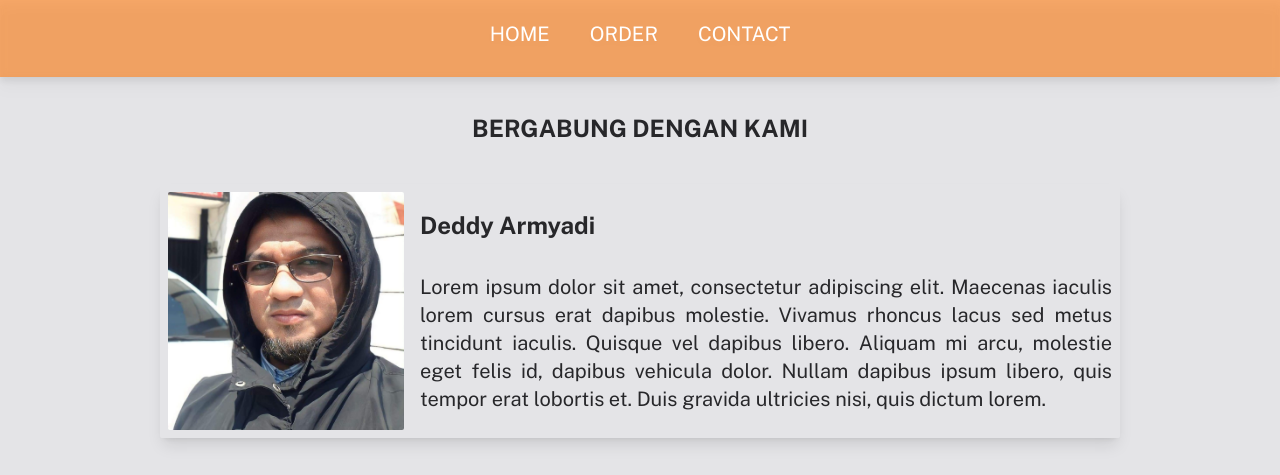
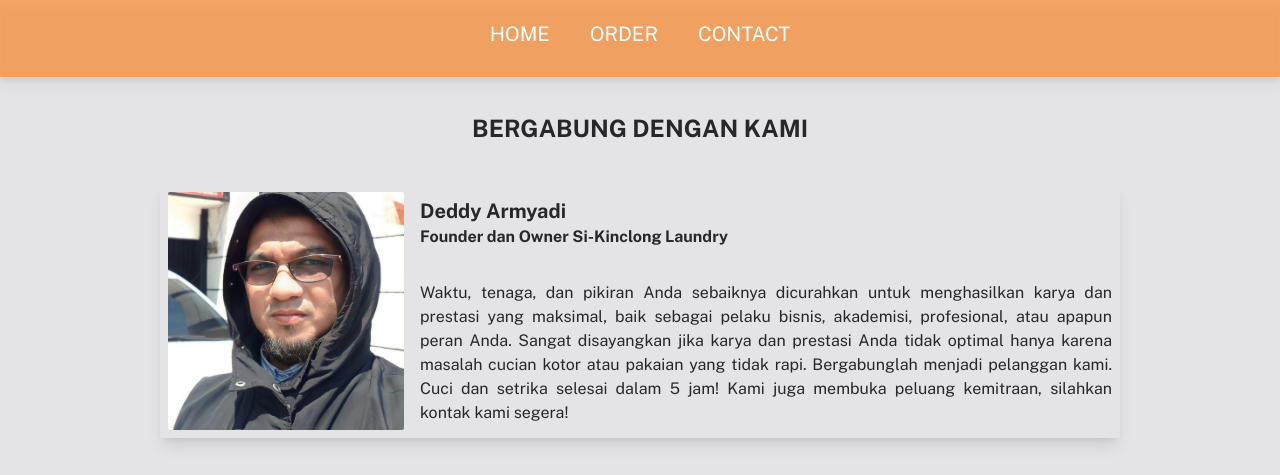
Before and after one commit to salmanfrds/Si-Kinclong-Laundry, a website: page contact.html in a window 1280 px wide. Shown: the top 475 px of the page. Drawn offline with nearby package versions, Linux system fonts and the light colour scheme; grey boxes are pictures that could not be loaded.

Commit message:
update 24c

```diff
--- a/contact.html
+++ b/contact.html
@@ -46,9 +46,17 @@
       <h1 class="text-base md:text-lg xl:text-2xl"><b>BERGABUNG DENGAN KAMI</b></h1>
       <div class="flex flex-col md:flex-row gap-4 items-center p-4 md:p-2 md:shadow-lg rounded-sm">
         <img src="src/abi profile.jpg" alt="Deddy Armyadi" class="rounded-sm w-3/4 md:w-1/4">
-        <div class="flex flex-col gap-4 xl:gap-8 text-center md:text-left">
-          <h1 data-aos="fade-right" class="text-lg md:text-xl xl:text-2xl md:text-left"><b>Deddy Armyadi</b></h1>
-          <p data-aos="fade-right" class="text-center md:text-justify md:text-lg xl:text-xl">Lorem ipsum dolor sit amet, consectetur adipiscing elit. Maecenas iaculis lorem cursus erat dapibus molestie. Vivamus rhoncus lacus sed metus tincidunt iaculis. Quisque vel dapibus libero. Aliquam mi arcu, molestie eget felis id, dapibus vehicula dolor. Nullam dapibus ipsum libero, quis tempor erat lobortis et. Duis gravida ultricies nisi, quis dictum lorem.</p>
+        <div class="flex flex-col gap-1 lg:gap-4 xl:gap-8 text-center md:text-left">
+          <div>
+            <h1 data-aos="fade-right" class="text-base md:text-lg xl:text-xl md:text-left"><b>Deddy Armyadi</b></h1>
+            <p data-aos="fade-right" class="text-center md:text-justify text-sm xl:text-base font-bold">Founder dan Owner Si-Kinclong Laundry</p>
+          </div>
+          <p data-aos="fade-right" class="text-center md:text-justify text-sm xl:text-base">
+            Waktu, tenaga, dan pikiran Anda sebaiknya dicurahkan untuk menghasilkan karya dan prestasi yang maksimal,
+            baik sebagai pelaku bisnis, akademisi, profesional, atau apapun peran Anda. Sangat disayangkan
+            jika karya dan prestasi Anda tidak optimal hanya karena masalah cucian kotor atau pakaian yang tidak rapi.
+            Bergabunglah menjadi pelanggan kami. Cuci dan setrika selesai dalam 5 jam! Kami juga membuka peluang kemitraan,
+            silahkan kontak kami segera!</p>
         </div>
       </div>
       <div class="map flex justify-center items-center">
```
Also changed, not shown: index.html (+4 -4 lines), src/css/style.css.
